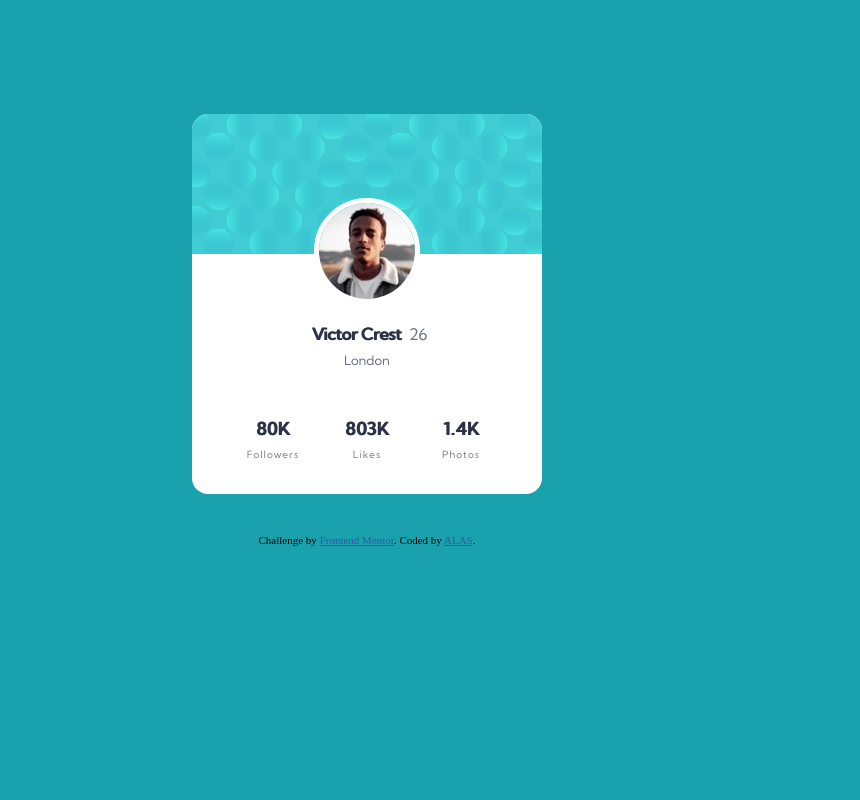
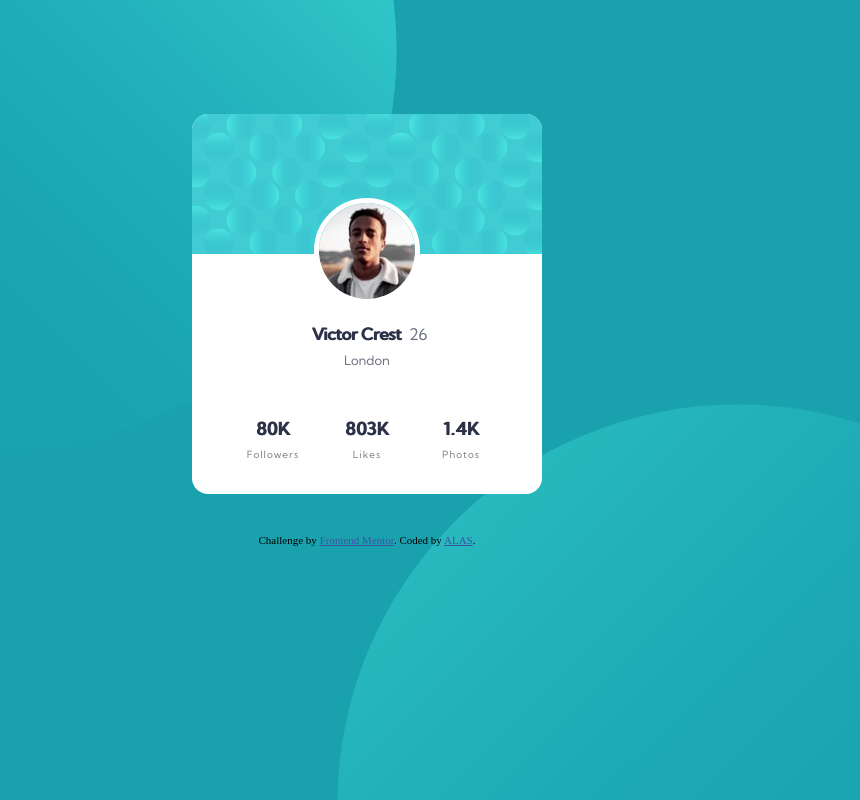
Before and after one commit to ALAS08/profile-card-component-main.github.io, a plain HTML site: page index.html in a window 1280 px wide. Shown: the whole page, without its empty margins (273-1133 px from the left). Drawn offline with Linux system fonts and the light colour scheme.

Commit message:
Update index.html

```diff
--- a/index.html
+++ b/index.html
@@ -20,8 +20,8 @@
     <style>
       body {
         background-color: hsl(185, 75%, 39%);
-        background-image: url(/bg-pattern-top.svg),
-          url(/bg-pattern-bottom.svg);
+        background-image: url(images/bg-pattern-top.svg),
+          url(images/bg-pattern-bottom.svg);
         background-size: 800px;
         background-repeat: no-repeat;
         background-position: top -350px left -130px, bottom -650px right -130px;
```
